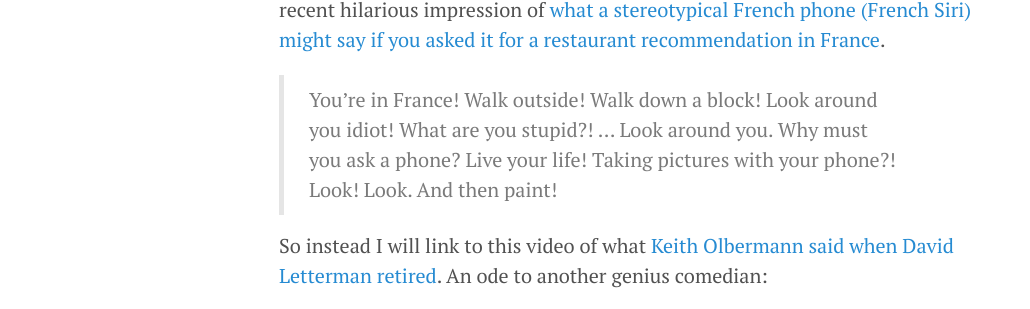
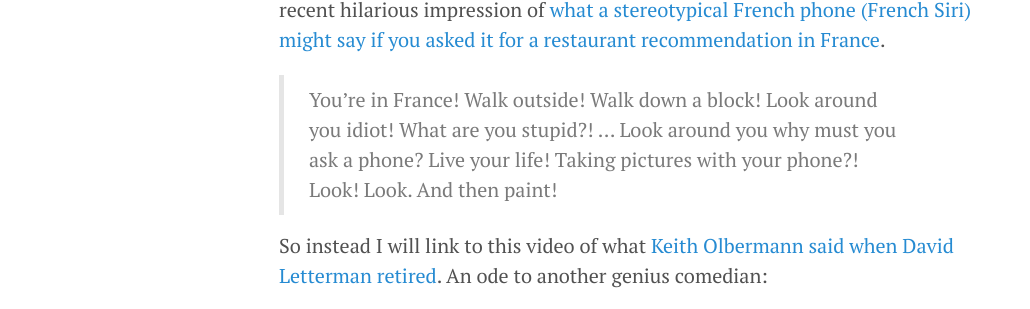
Before and after one commit to imclaren/blog, a Jekyll site: the page built from _posts/2014-08-12-robin-williams.md, in a window 1280 px wide and 900 px high, scrolled down 2654 px. Shown: the part 174-483 px from the top of the window, without its empty margins (1-1031 px from the left). Built offline with Jekyll 4.4.1, drawn with Linux system fonts in a browser that asks for light colours; Markdown is read by kramdown in place of the engine named in the settings.

```diff
--- a/_posts/2014-08-12-robin-williams.md
+++ b/_posts/2014-08-12-robin-williams.md
@@ -39,7 +39,7 @@ I mean, he used to go on talk shows, and the host would basically say the name o
 
 I can't bring myself to link to any of his clips and movies.  Well OK, just one.  His recent hilarious impression of [what a stereotypical French phone (French Siri) might say if you asked it for a restaurant recommendation in France](https://www.youtube.com/watch?v=0dI-WZ5cvM0).
 
-> You're in France!  Walk outside!  Walk down a block! Look around you idiot!  What are you stupid?! ... Look around you.  Why must you ask a phone? Live your life! Taking pictures with your phone?!  Look! Look.  And then paint!
+> You're in France!  Walk outside!  Walk down a block! Look around you idiot!  What are you stupid?! ... Look around you why must you ask a phone? Live your life! Taking pictures with your phone?!  Look! Look.  And then paint!
 
 So instead I will link to this video of what [Keith Olbermann said when David Letterman retired](https://www.youtube.com/watch?v=yfkd4i9Hlsc).  An ode to another genius comedian:
 
```
